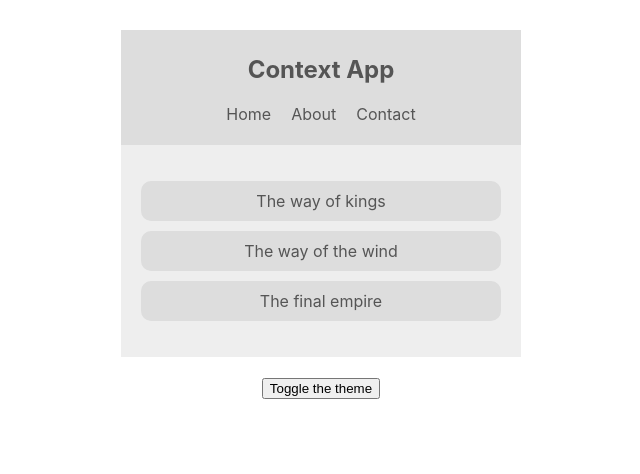
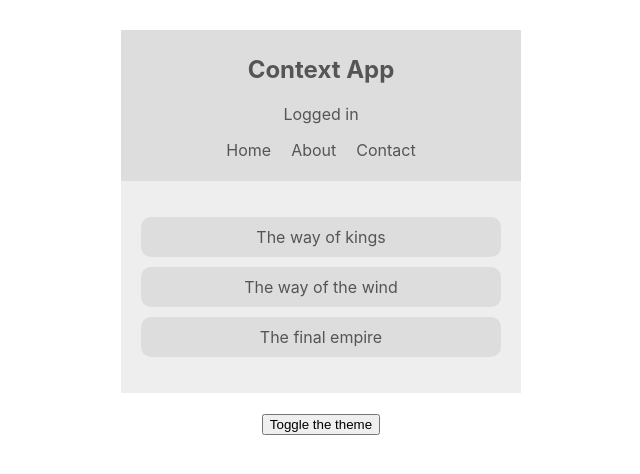
Before and after one commit to RNwebdk/react_contextapp, a React (Create React App) app: page / in a window 1280 px wide. Shown: the top 474 px of the page, without its empty margins (319-959 px from the left). Built offline with nearby package versions, Linux system fonts and the light colour scheme; the HTML template or start-up script is replaced by a standard one.

Commit message:
#8 - Consuming Multiple Contexts

```diff
--- a/src/components/Navbar.js
+++ b/src/components/Navbar.js
@@ -1,17 +1,24 @@
 import React, { Component } from 'react';
 import { ThemeContext } from '../contexts/ThemeContext';
+import { AuthContext } from '../contexts/AuthContext';
 
 class Navbar extends Component {
   render() {
     return (
+      <AuthContext.Consumer>
+        {(authContext) => (
           <ThemeContext.Consumer>
-        {(context) => {
-          const { isLightTheme, light, dark } = context;
+            {(ThemeContext) => {
+              const { isAuthenticated, toggleAuth } = authContext;
+              const { isLightTheme, light, dark } = ThemeContext;
               const theme = isLightTheme ? light : dark;
 
               return (
                 <nav style={{ background: theme.ui, color: theme.syntax }}>
                   <h1>Context App</h1>
+                  <div onClick={toggleAuth}>
+                    {isAuthenticated ? 'Logged out' : 'Logged in'}
+                  </div>
                   <ul>
                     <li>Home</li>
                     <li>About</li>
@@ -21,6 +28,8 @@
               );
             }}
           </ThemeContext.Consumer>
+        )}
+      </AuthContext.Consumer>
     );
   }
 }
```
Lines whose indentation alone changed are shown as unchanged.
